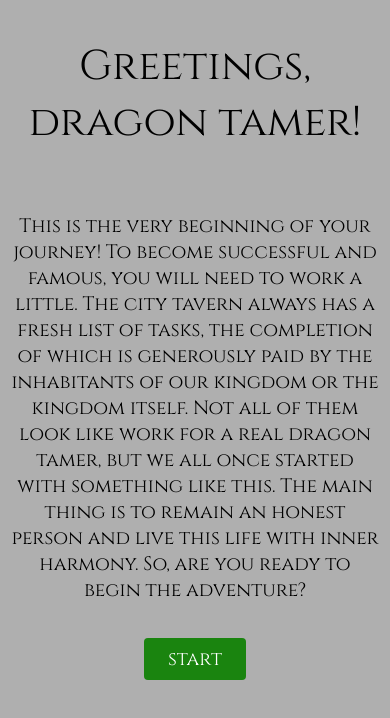
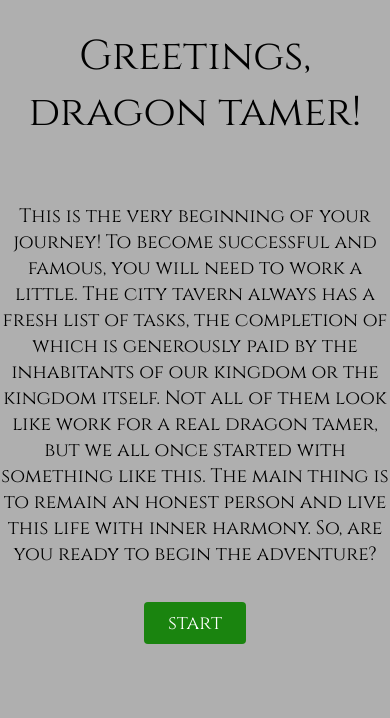
Before and after one commit to KFomin/drakoonike-web, a Vue app: page / in a window 390 px wide. Shown: the top 718 px of the page. Built offline with nearby package versions, Linux system fonts and the light colour scheme.

Commit message:
small adjustments

```diff
--- a/src/App.vue
+++ b/src/App.vue
@@ -13,6 +13,7 @@ const state = reactive({
 });
 
 const onGameStartClicked = async () => {
+  state.loading = true;
   try {
     POST_START_GAME().then((gameDataResponse) => {
       state.gameData = new GameStartResponse(
@@ -23,6 +24,7 @@ const onGameStartClicked = async () => {
           gameDataResponse.level,
           gameDataResponse.turn,
       );
+      state.loading = false;
       state.gameEndData = null;
     });
   } catch (error) {
@@ -100,4 +102,15 @@ onBeforeMount(async () => {
   align-items: center;
   width: 100%;
 }
+.loader {
+  margin-top: 10%;
+}
+
+
+@media (max-width: 900px) {
+  .loader {
+    margin-top: 30%;
+  }
+}
+
 </style>
--- a/src/assets/main.css
+++ b/src/assets/main.css
@@ -7,6 +7,7 @@ body {
     align-content: start;
     place-items: start;
     font-family: "Cinzel", serif;
+    margin: 0;
 }
 
 @media (prefers-color-scheme: dark) {
@@ -29,21 +30,12 @@ button {
     width: 100%;
     height: auto;
     max-height: 90%;
-    margin: 0 auto;
-    padding: 2rem;
+    margin: 0;
     font-weight: normal;
     display: flex;
     justify-content: center;
     place-items: center;
-    top: 5%;
 }
-
-@media (max-width: 900px) {
-    #app {
-        padding: 0.125rem;
-    }
-}
-
 
 .loader {
     width: 32px;
--- a/src/components/Game.vue
+++ b/src/components/Game.vue
@@ -344,7 +344,7 @@ onMounted(async () => {
 }
 
 .stats {
-  width: 100vw;
+  width: 100%;
   list-style: none;
   position: sticky;
   top: 0;
@@ -352,7 +352,7 @@ onMounted(async () => {
   flex-direction: row;
   justify-content: center;
   gap: 10%;
-  padding: 0.5rem;
+  padding: 0.5rem 0;
   flex-wrap: wrap;
   z-index: 1;
 }
@@ -391,6 +391,7 @@ onMounted(async () => {
   width: 100%;
   max-width: 100%;
   transition: background-color 0.2s ease;
+  padding-bottom: 2rem;
 }
 
 @keyframes gradient {
```
